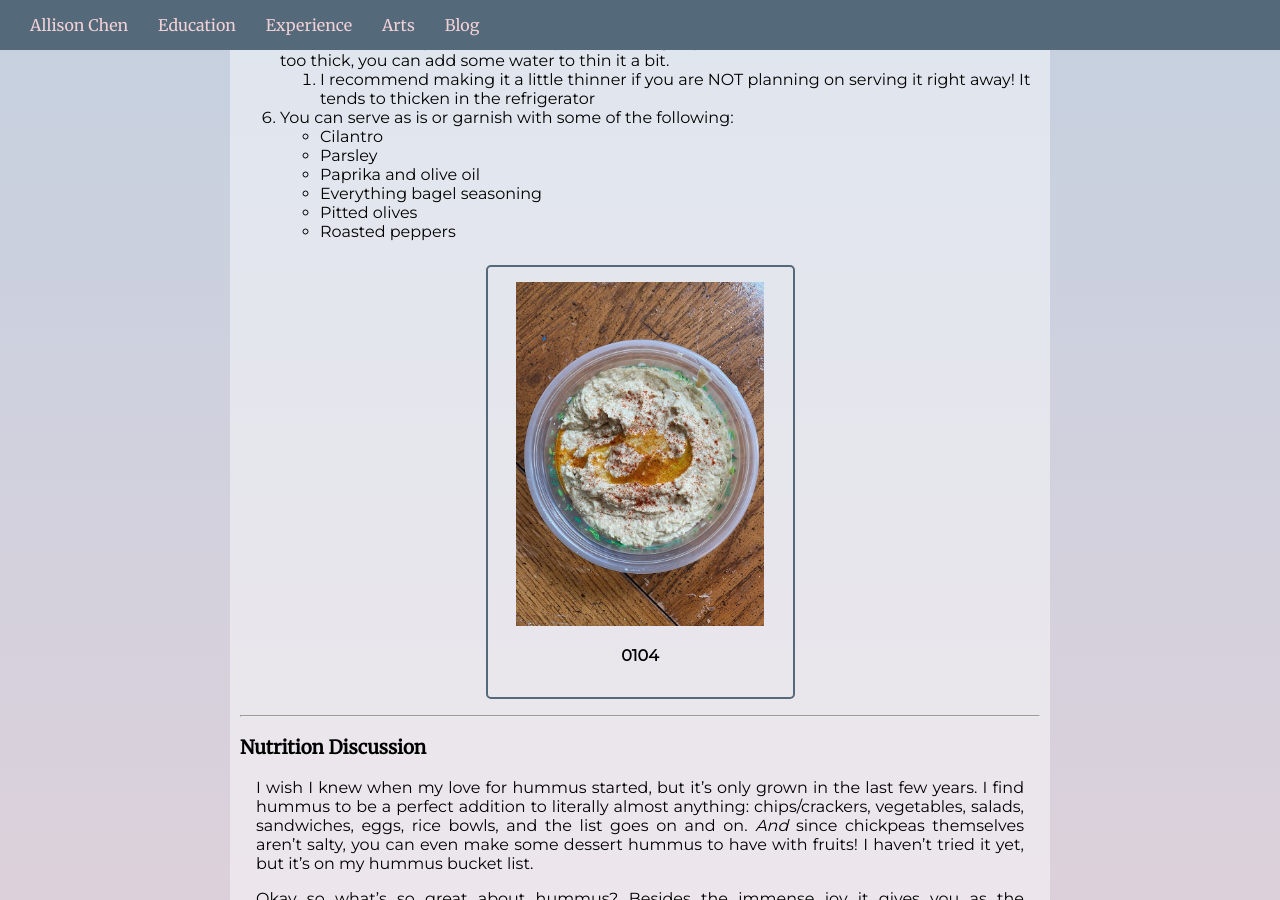
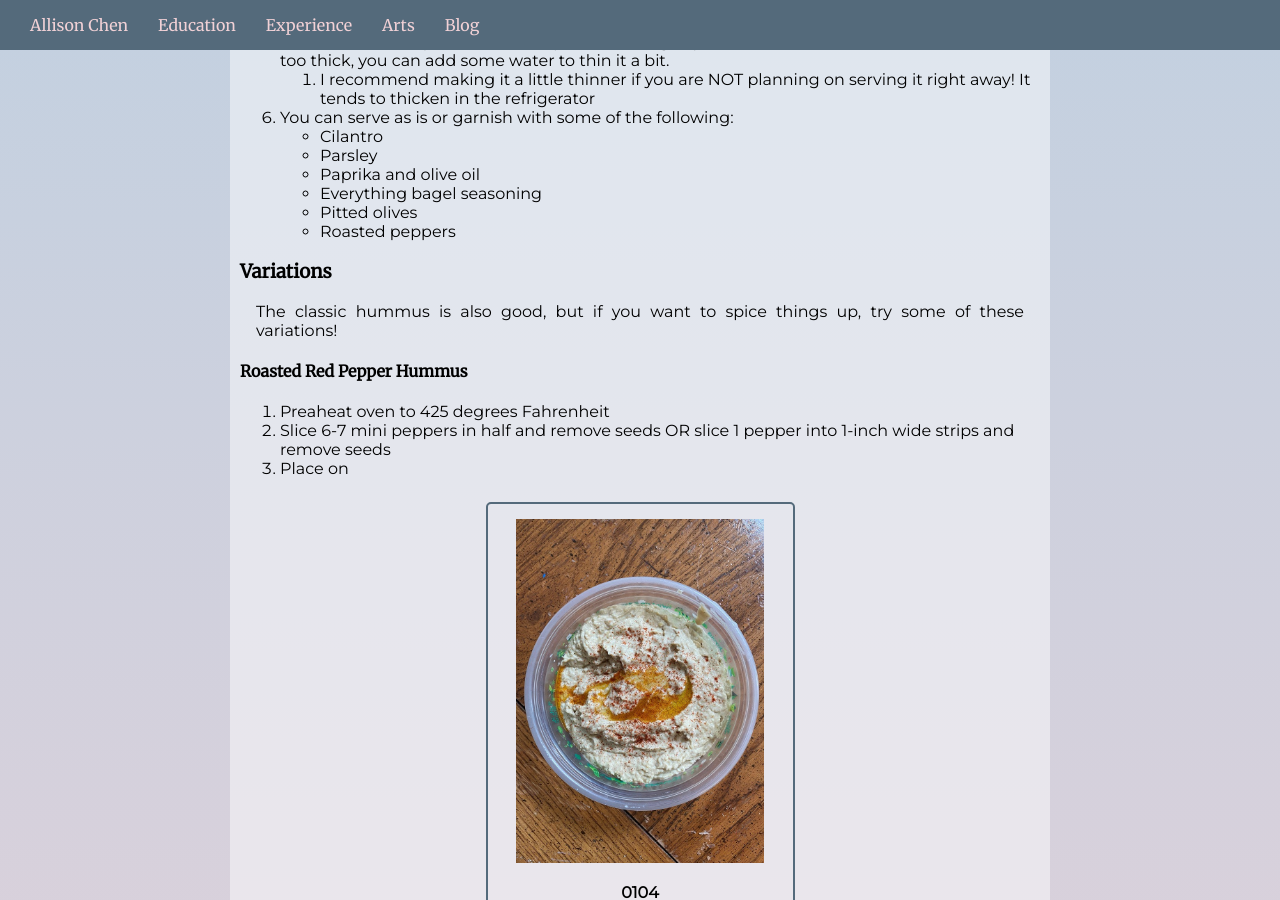
Before and after one commit to allisonchen23/allisonchen23.github.io, a Jekyll site: the page built from food_in_food_for_thought/_posts/2020-08-16-hummus.markdown, in a window 1280 px wide and 900 px high, scrolled down 1159 px. Built offline with Jekyll 4.4.1, drawn with Linux system fonts in a browser that asks for light colours; nearby versions of some CDN libraries.

```diff
--- a/_includes/image_gallery.html
+++ b/_includes/image_gallery.html
@@ -14,7 +14,7 @@
             {% assign caption = filename | replace: '_',' ' | split: "-" | last %}
 
             <div class="pic_and_cap">
-                <img src="{{site.baseurl}}/{{file.path}}" alt="{{ filename }}" class="pic"/>
+                <img src="{{file.path}}" alt="{{ filename }}" class="pic"/>
                 <div class="cap">
                     <p class="caption">{{ caption }}</p>
                 </div>
--- a/food_in_food_for_thought/_posts/2020-03-20-granola.markdown
+++ b/food_in_food_for_thought/_posts/2020-03-20-granola.markdown
@@ -45,7 +45,7 @@ Serves: about 2 cups of granola (which lasts in my house around 3 days!)
 
 #### Images
 
-{% include image_gallery.html folder="/assets/images/blog/food/recipes/granola/" %}
+{% include image_gallery.html folder="assets/images/blog/food/recipes/granola/" %}
 
 ---
 
--- a/food_in_food_for_thought/_posts/2020-08-16-hummus.markdown
+++ b/food_in_food_for_thought/_posts/2020-08-16-hummus.markdown
@@ -45,7 +45,14 @@ Serves: 3-4
     * Pitted olives
     * Roasted peppers
 
+### Variations
 
+The classic hummus is also good, but if you want to spice things up, try some of these variations!
+
+#### Roasted Red Pepper Hummus
+1. Preaheat oven to 425 degrees Fahrenheit
+2. Slice 6-7 mini peppers in half and remove seeds OR slice 1 pepper into 1-inch wide strips and remove seeds
+3. Place on
 <!-- #### Images -->
 
 {% include image_gallery.html folder="/assets/images/blog/food/recipes/hummus/" %}
```
Also changed, not shown: food_in_food_for_thought/_posts/2021-03-17-roasted_asparagus.markdown (added, +45 -0 lines).
